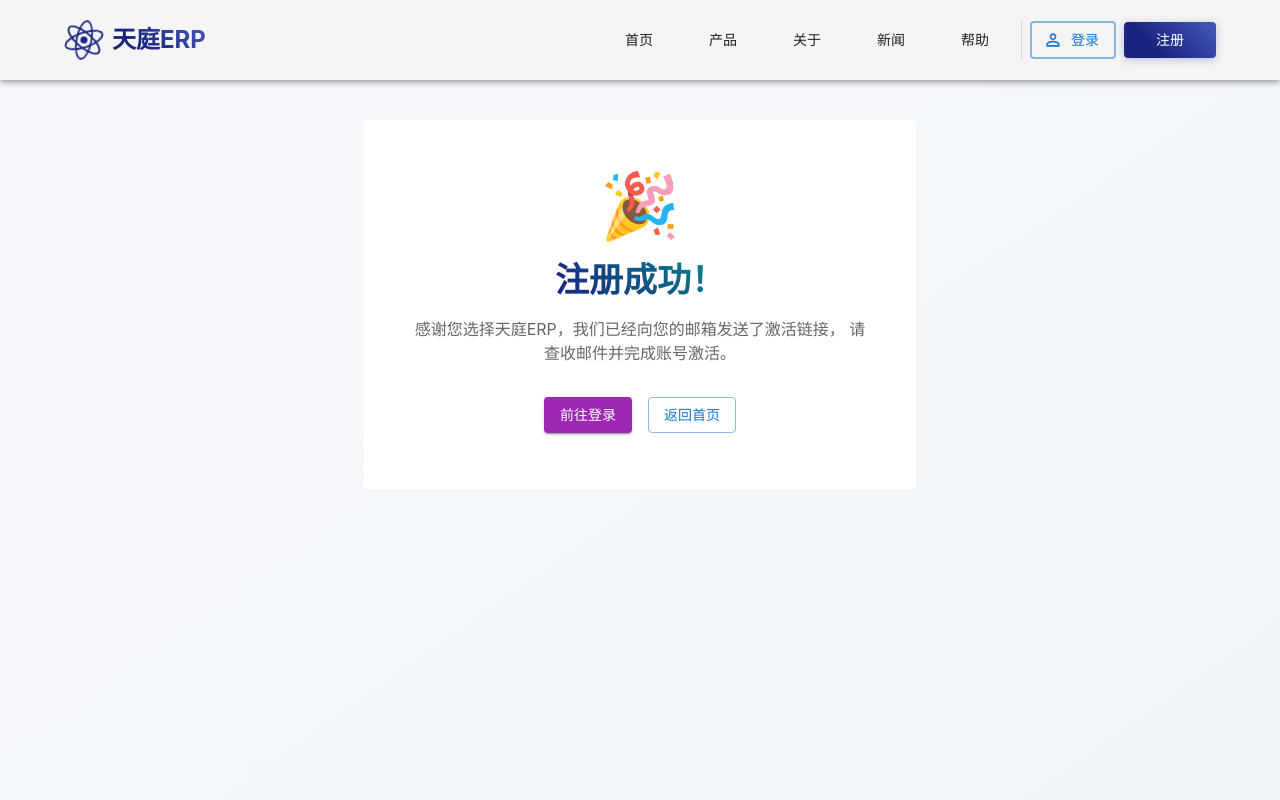
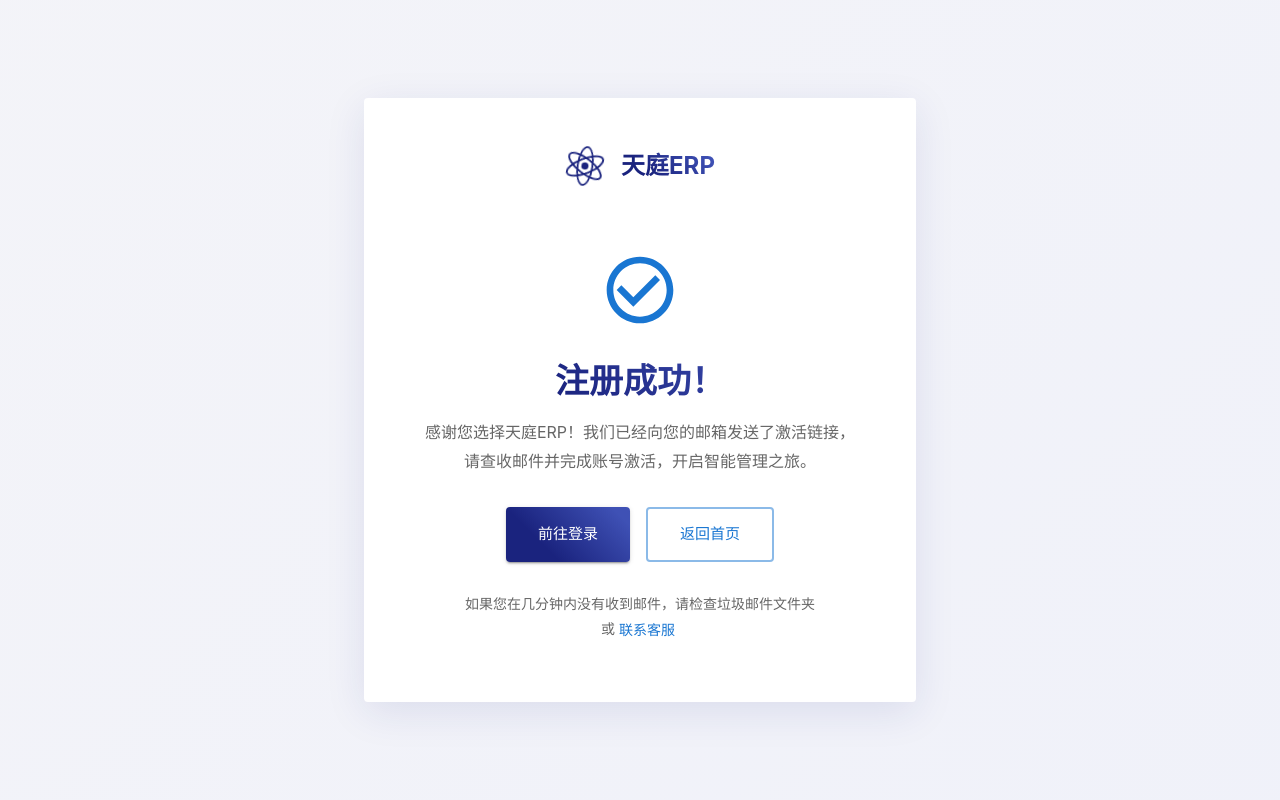
Before and after one commit to leeezw/official-website, a Next.js app: page /auth/register-success in a window 1280 px wide. Shown: the top 800 px of the page. Built offline with nearby package versions, Linux system fonts and the light colour scheme.

Commit message:
注册成功，忘记密码页面统一

```diff
--- a/app/auth/register-success/page.tsx
+++ b/app/auth/register-success/page.tsx
@@ -2,42 +2,79 @@
 import React from 'react';
 import { Box, Container, Typography, Button, Card, CardContent } from '@mui/material';
 import { useRouter } from 'next/navigation';
-import Header from '../../components/Header';
-import Footer from '../../components/Footer';
+import Image from 'next/image';
+import CheckCircleOutlineIcon from '@mui/icons-material/CheckCircleOutline';
 
 export default function RegisterSuccess() {
   const router = useRouter();
 
   return (
-    <Box>
-      <Header />
     <Box
       sx={{
-          pt: 15,
-          pb: 10,
         minHeight: '100vh',
-          background: 'linear-gradient(145deg, #f6f8fb 30%, #f0f4f8 90%)',
+        display: 'flex',
+        background: 'linear-gradient(135deg, rgba(26, 35, 126, 0.05) 0%, rgba(63, 81, 181, 0.08) 100%)',
       }}
     >
-        <Container maxWidth="sm">
-          <Card elevation={0} sx={{ p: 4, textAlign: 'center' }}>
-            <CardContent>
-              <Typography
-                variant="h1"
+      <Container maxWidth="sm" sx={{ display: 'flex', alignItems: 'center' }}>
+        <Card
+          elevation={0}
           sx={{
-                  fontSize: '4rem',
-                  mb: 2,
+            p: 4,
+            textAlign: 'center',
+            width: '100%',
+            background: 'white',
+            boxShadow: '0 10px 40px rgba(26, 35, 126, 0.1)',
           }}
         >
-                🎉
+          <CardContent>
+            <Box sx={{ mb: 8, display: 'flex', alignItems: 'center', gap: 2, justifyContent: 'center' }}>
+              <Box
+                sx={{
+                  position: 'relative',
+                  width: 40,
+                  height: 40,
+                  animation: 'spin 20s linear infinite',
+                  '@keyframes spin': {
+                    '0%': { transform: 'rotate(0deg)' },
+                    '100%': { transform: 'rotate(360deg)' },
+                  },
+                }}
+              >
+                <Image
+                  src="/react.svg"
+                  alt="天庭ERP Logo"
+                  fill
+                  style={{ objectFit: 'contain' }}
+                />
+              </Box>
+              <Typography
+                variant="h5"
+                sx={{
+                  fontWeight: 700,
+                  background: 'linear-gradient(45deg, #1A237E 30%, #3F51B5 90%)',
+                  WebkitBackgroundClip: 'text',
+                  WebkitTextFillColor: 'transparent',
+                }}
+              >
+                天庭ERP
               </Typography>
+            </Box>
+
+            <CheckCircleOutlineIcon
+              sx={{
+                fontSize: 80,
+                color: 'primary.main',
+                mb: 3,
+              }}
+            />
             <Typography
               variant="h4"
               gutterBottom
               sx={{
                 fontWeight: 700,
                 mb: 2,
-                  background: 'linear-gradient(45deg, #1A237E 30%, #00B894 90%)',
+                background: 'linear-gradient(45deg, #1A237E 30%, #3F51B5 90%)',
                 WebkitBackgroundClip: 'text',
                 WebkitTextFillColor: 'transparent',
               }}
@@ -47,32 +84,75 @@ export default function RegisterSuccess() {
             <Typography
               variant="body1"
               color="text.secondary"
-                sx={{ mb: 4 }}
+              sx={{ mb: 4, lineHeight: 1.8 }}
             >
-                感谢您选择天庭ERP，我们已经向您的邮箱发送了激活链接，
-                请查收邮件并完成账号激活。
+              感谢您选择天庭ERP！我们已经向您的邮箱发送了激活链接，
+              <br />
+              请查收邮件并完成账号激活，开启智能管理之旅。
             </Typography>
-              <Box sx={{ display: 'flex', gap: 2, justifyContent: 'center' }}>
+
+            <Box
+              sx={{
+                display: 'flex',
+                gap: 2,
+                justifyContent: 'center',
+                flexDirection: { xs: 'column', sm: 'row' },
+              }}
+            >
               <Button
                 variant="contained"
-                  color="secondary"
+                size="large"
                 onClick={() => router.push('/auth/login')}
+                sx={{
+                  px: 4,
+                  py: 1.5,
+                  background: 'linear-gradient(45deg, #1A237E 30%, #3F51B5 90%)',
+                  '&:hover': {
+                    background: 'linear-gradient(45deg, #0D1642 30%, #1A237E 90%)',
+                    transform: 'translateY(-2px)',
+                    boxShadow: '0 4px 12px rgba(26, 35, 126, 0.25)',
+                  },
+                }}
               >
                 前往登录
               </Button>
               <Button
                 variant="outlined"
-                  color="primary"
+                size="large"
                 onClick={() => router.push('/')}
+                sx={{
+                  px: 4,
+                  py: 1.5,
+                  borderWidth: 2,
+                  '&:hover': {
+                    borderWidth: 2,
+                    transform: 'translateY(-2px)',
+                  },
+                }}
               >
                 返回首页
               </Button>
             </Box>
+
+            <Typography
+              variant="body2"
+              color="text.secondary"
+              sx={{ mt: 4 }}
+            >
+              如果您在几分钟内没有收到邮件，请检查垃圾邮件文件夹
+              <br />
+              或
+              <Button
+                color="primary"
+                onClick={() => router.push('/contact')}
+                sx={{ minWidth: 'auto', p: 0.5 }}
+              >
+                联系客服
+              </Button>
+            </Typography>
           </CardContent>
         </Card>
       </Container>
     </Box>
-      <Footer />
-    </Box>
   );
 }
```
Also changed, not shown: app/auth/forgot-password/page.tsx (+140 -36 lines). Lines whose indentation alone changed are shown as unchanged.
